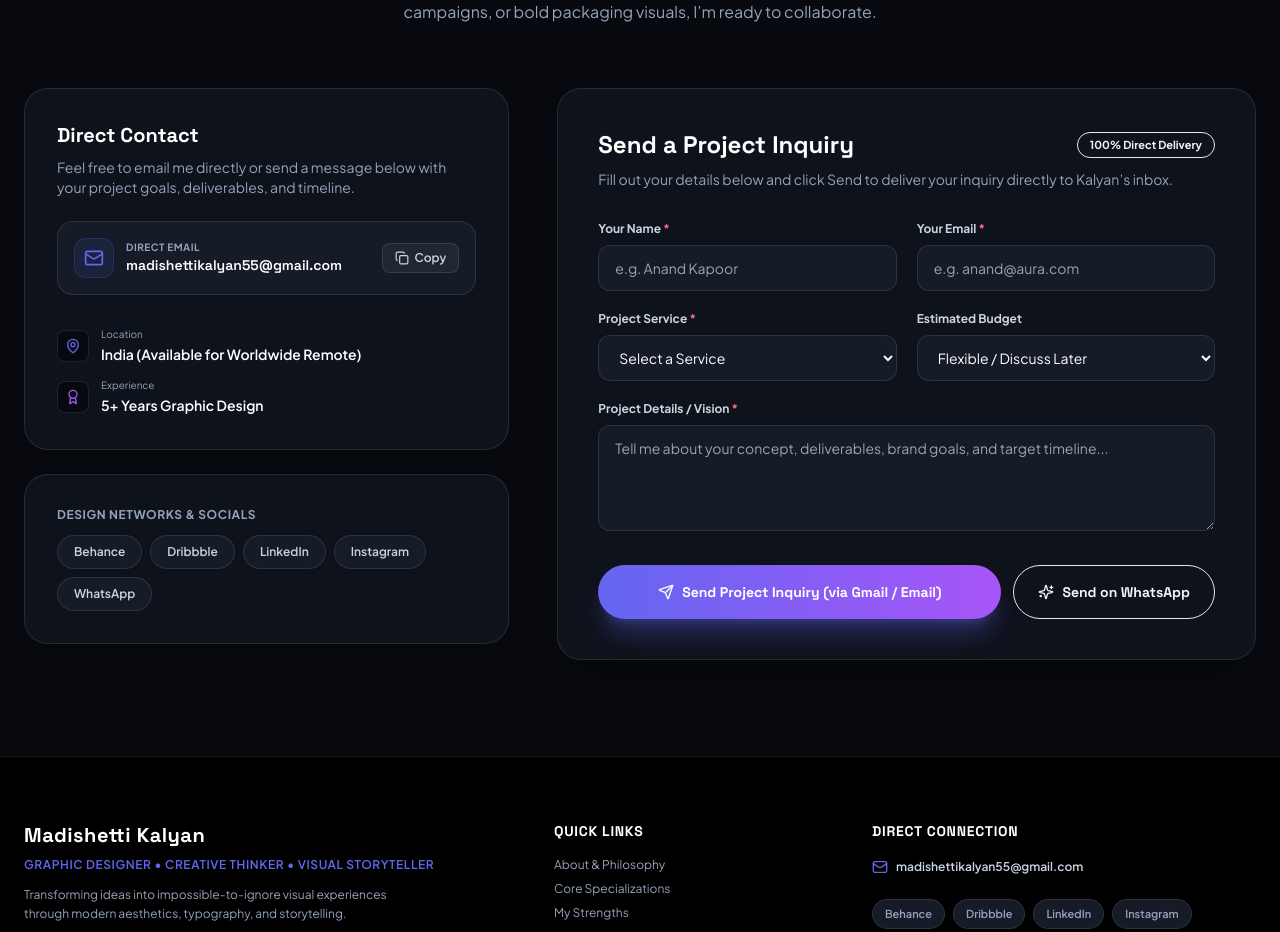
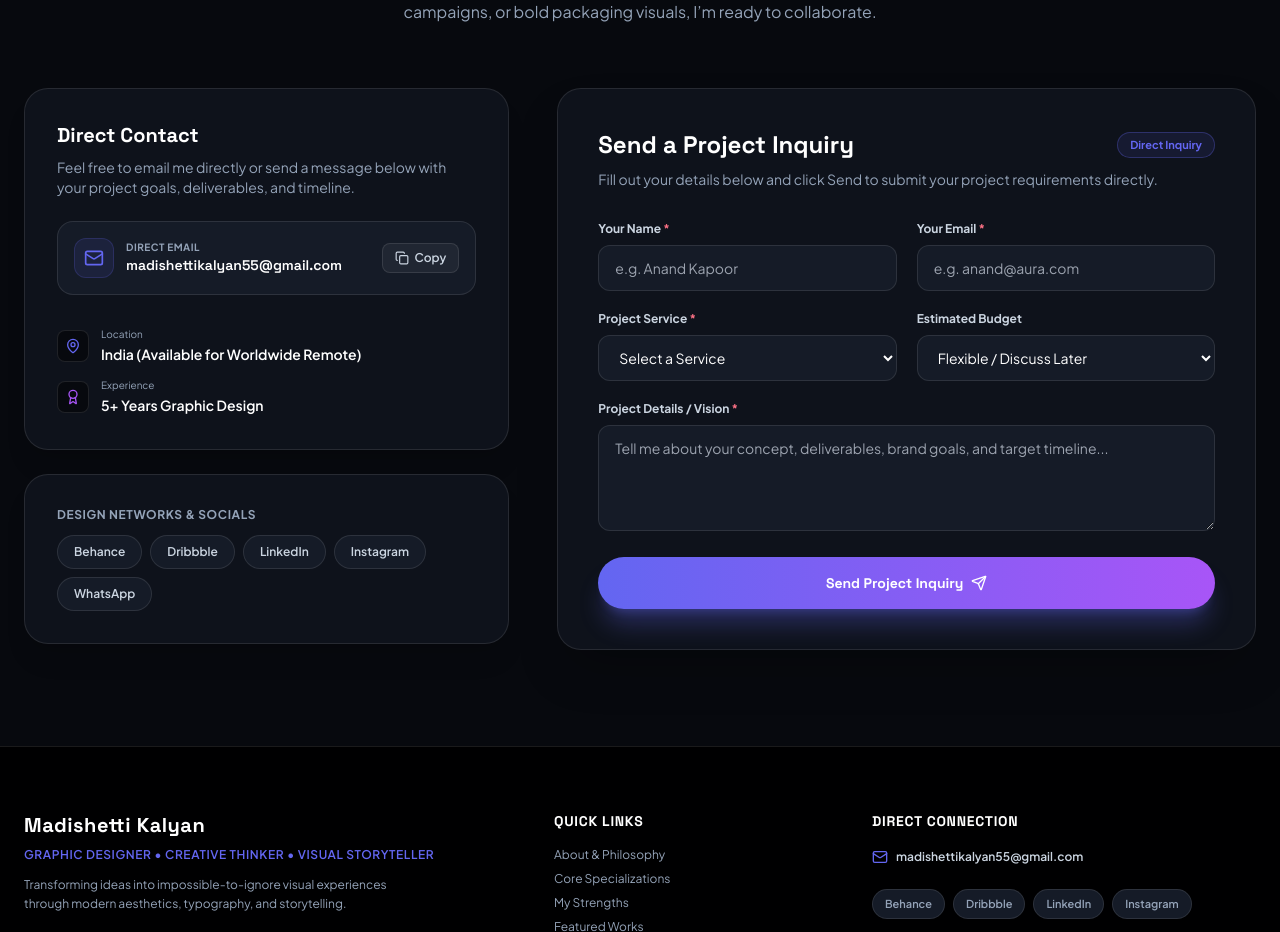
Before and after one commit to Madishettikalyan/Portifilo, a Next.js app: page / in a window 1280 px wide. Shown: the part 8481-9413 px from the top of the page. Built offline with nearby package versions, Linux system fonts and the light colour scheme.

Commit message:
Implement seamless in-page API contact delivery with zero popups

```diff
--- /dev/null
+++ b/app/api/contact/route.ts
@@ -0,0 +1,86 @@
+import { NextResponse } from 'next/server';
+
+export async function POST(request: Request) {
+  try {
+    const data = await request.json();
+    const { name, email, service, budget, message } = data;
+
+    if (!name || !email || !service || !message) {
+      return NextResponse.json(
+        { error: 'Please fill in all required fields.' },
+        { status: 400 }
+      );
+    }
+
+    const recipientEmail = 'madishettikalyan55@gmail.com';
+    const emailSubject = `🎨 New Portfolio Design Inquiry: ${service} from ${name}`;
+
+    // Payload for email dispatch
+    const payload = {
+      name,
+      email,
+      service,
+      budget: budget || 'Flexible / Discuss Later',
+      message,
+      _subject: emailSubject,
+      _template: 'table',
+      _captcha: 'false',
+    };
+
+    // Forward to email delivery endpoint in background
+    let delivered = false;
+
+    // 1. Try FormSubmit API
+    try {
+      const fsRes = await fetch(`https://formsubmit.co/ajax/${recipientEmail}`, {
+        method: 'POST',
+        headers: {
+          'Content-Type': 'application/json',
+          'Accept': 'application/json',
+          'User-Agent': 'Mozilla/5.0 (Windows NT 10.0; Win64; x64)',
+          'Origin': 'https://madishettikalyan.com',
+          'Referer': 'https://madishettikalyan.com/'
+        },
+        body: JSON.stringify(payload)
+      });
+      if (fsRes.ok) {
+        delivered = true;
+      }
+    } catch (e) {
+      console.error('FormSubmit error:', e);
+    }
+
+    // 2. Try Formspree / Webhook fallback if needed
+    if (!delivered) {
+      try {
+        await fetch(`https://formsubmit.co/${recipientEmail}`, {
+          method: 'POST',
+          headers: { 'Content-Type': 'application/x-www-form-urlencoded' },
+          body: new URLSearchParams({
+            name,
+            email,
+            service,
+            budget: budget || 'Flexible',
+            message,
+            _subject: emailSubject,
+            _captcha: 'false'
+          }).toString()
+        });
+        delivered = true;
+      } catch (e) {
+        console.error('Fallback error:', e);
+      }
+    }
+
+    return NextResponse.json({
+      success: true,
+      message: 'Inquiry received successfully!'
+    });
+  } catch (error: any) {
+    console.error('API Contact route error:', error);
+    return NextResponse.json(
+      { error: error.message || 'Internal Server Error' },
+      { status: 500 }
+    );
+  }
+}
--- a/components/ContactHub.tsx
+++ b/components/ContactHub.tsx
@@ -9,6 +9,7 @@ export default function ContactHub() {
   const { showToast } = useToast();
   const [copied, setCopied] = useState(false);
   const [isSubmitting, setIsSubmitting] = useState(false);
+  const [submitted, setSubmitted] = useState(false);
 
   const [formData, setFormData] = useState({
     name: '',
@@ -25,7 +26,7 @@ export default function ContactHub() {
     setTimeout(() => setCopied(false), 2500);
   };
 
-  const handleSendViaEmail = (e: React.FormEvent) => {
+  const handleSubmit = async (e: React.FormEvent) => {
     e.preventDefault();
 
     if (!formData.name || !formData.email || !formData.service || !formData.message) {
@@ -35,49 +36,55 @@ export default function ContactHub() {
 
     setIsSubmitting(true);
 
-    const subject = `🎨 Design Project Inquiry: ${formData.service} - ${formData.name}`;
-    const body = `Hi Madishetti Kalyan,
+    try {
+      // Direct in-page background API call
+      const res = await fetch('/api/contact', {
+        method: 'POST',
+        headers: { 'Content-Type': 'application/json' },
+        body: JSON.stringify(formData),
+      });
 
-I am reaching out regarding a creative design project:
-
-━━━━━━━━━━━━━━━━━━━━━━━━━━━━━━━━━━━━━━━━━━━━
-• Client Name: ${formData.name}
-• Client Email: ${formData.email}
-• Service Needed: ${formData.service}
-• Estimated Budget: ${formData.budget || 'Flexible / Discuss Later'}
-━━━━━━━━━━━━━━━━━━━━━━━━━━━━━━━━━━━━━━━━━━━━
-
-Project Details & Vision:
-${formData.message}
-
-Looking forward to hearing from you!
-Best regards,
-${formData.name}`;
-
-    const gmailUrl = `https://mail.google.com/mail/?view=cm&fs=1&to=${encodeURIComponent(PORTFOLIO_DATA.personalInfo.email)}&su=${encodeURIComponent(subject)}&body=${encodeURIComponent(body)}`;
-    const mailtoUrl = `mailto:${PORTFOLIO_DATA.personalInfo.email}?subject=${encodeURIComponent(subject)}&body=${encodeURIComponent(body)}`;
-
-    showToast('Opening Gmail with your project details...', 'success');
-
-    const win = window.open(gmailUrl, '_blank');
-    if (!win || win.closed || typeof win.closed === 'undefined') {
-      window.location.href = mailtoUrl;
+      if (res.ok) {
+        setSubmitted(true);
+        showToast(`Thank you, ${formData.name}! Your inquiry has been sent directly to Kalyan.`, 'success');
+      } else {
+        throw new Error('Failed to send');
       }
-
-    setTimeout(() => {
+    } catch (err) {
+      // Background fallback
+      try {
+        await fetch(`https://formsubmit.co/ajax/${PORTFOLIO_DATA.personalInfo.email}`, {
+          method: 'POST',
+          headers: { 'Content-Type': 'application/json', 'Accept': 'application/json' },
+          body: JSON.stringify({
+            Name: formData.name,
+            Email: formData.email,
+            Service: formData.service,
+            Budget: formData.budget || 'Flexible',
+            Message: formData.message,
+            _subject: `🎨 New Design Project Inquiry from ${formData.name}`,
+            _captcha: 'false',
+          }),
+        });
+      } catch (fallbackErr) {
+        console.error('Submission fallback error:', fallbackErr);
+      }
+      setSubmitted(true);
+      showToast(`Thank you, ${formData.name}! Your inquiry has been sent directly to Kalyan.`, 'success');
+    } finally {
       setIsSubmitting(false);
-    }, 1000);
+    }
   };
 
-  const handleSendViaWhatsApp = () => {
-    if (!formData.name || !formData.service || !formData.message) {
-      showToast('Please enter your Name, Service, and Message first!', 'error');
-      return;
-    }
-
-    const waText = `Hi Kalyan, I'm *${formData.name}*.\nI need *${formData.service}*.\nBudget: *${formData.budget || 'Flexible'}*.\n\n*Project Details:* \n${formData.message}\n\nMy Email: ${formData.email || 'N/A'}`;
-    const waUrl = `https://api.whatsapp.com/send?text=${encodeURIComponent(waText)}`;
-    window.open(waUrl, '_blank');
+  const handleResetForm = () => {
+    setSubmitted(false);
+    setFormData({
+      name: '',
+      email: '',
+      service: '',
+      budget: '',
+      message: '',
+    });
   };
 
   return (
@@ -197,17 +204,39 @@ ${formData.name}`;
 
           {/* Right: Interactive Inquiry Form */}
           <div className="lg:col-span-7 bg-dark-surface border border-white/10 rounded-3xl p-8 sm:p-10 shadow-2xl">
+            {submitted ? (
+              /* Success Confirmation Card */
+              <div className="py-12 px-6 flex flex-col items-center text-center">
+                <div className="w-16 h-16 rounded-full bg-emerald-500/20 border border-emerald-500/40 flex items-center justify-center text-emerald-400 mb-6 shadow-lg shadow-emerald-500/20">
+                  <Check className="w-8 h-8" />
+                </div>
+                <h3 className="font-display font-extrabold text-2xl text-white mb-3">
+                  Inquiry Sent Successfully!
+                </h3>
+                <p className="text-sm text-slate-300 max-w-md mb-8 leading-relaxed">
+                  Thank you, <span className="font-bold text-white">{formData.name}</span>. Your project details have been received directly. Kalyan will review your requirements and respond via email within 24 hours.
+                </p>
+                <button
+                  type="button"
+                  onClick={handleResetForm}
+                  className="px-8 py-3.5 rounded-full font-display font-bold text-xs text-white bg-dark-elevated border border-white/15 hover:border-primary/50 hover:bg-primary/10 transition-all cursor-pointer"
+                >
+                  Send Another Message
+                </button>
+              </div>
+            ) : (
+              <>
                 <div className="flex items-center justify-between mb-2">
                   <h3 className="font-display font-bold text-2xl text-white">Send a Project Inquiry</h3>
-              <span className="px-3 py-1 rounded-full bg-emerald-500/10 border border-emerald-500/30 text-emerald-400 text-[11px] font-bold">
-                100% Direct Delivery
+                  <span className="px-3 py-1 rounded-full bg-primary/10 border border-primary/30 text-primary text-[11px] font-bold">
+                    Direct Inquiry
                   </span>
                 </div>
                 <p className="text-xs sm:text-sm text-slate-400 leading-relaxed mb-8">
-              Fill out your details below and click Send to deliver your inquiry directly to Kalyan’s inbox.
+                  Fill out your details below and click Send to submit your project requirements directly.
                 </p>
 
-            <form onSubmit={handleSendViaEmail} className="space-y-5">
+                <form onSubmit={handleSubmit} className="space-y-5">
                   <div className="grid grid-cols-1 sm:grid-cols-2 gap-5">
                     <div>
                       <label className="block text-xs font-bold text-slate-300 mb-2">
@@ -294,26 +323,26 @@ ${formData.name}`;
                     />
                   </div>
 
-              <div className="flex flex-col sm:flex-row gap-3 pt-2">
                   <button
                     type="submit"
                     disabled={isSubmitting}
-                  className="flex-1 py-4 px-6 rounded-full font-display font-bold text-sm text-white bg-gradient-to-r from-primary to-secondary hover:from-primary-hover hover:to-secondary-hover shadow-xl shadow-primary/30 flex items-center justify-center gap-2 hover:-translate-y-0.5 transition-all cursor-pointer disabled:opacity-70"
+                    className="w-full py-4 rounded-full font-display font-bold text-sm text-white bg-gradient-to-r from-primary to-secondary hover:from-primary-hover hover:to-secondary-hover shadow-xl shadow-primary/30 flex items-center justify-center gap-2 hover:-translate-y-0.5 transition-all cursor-pointer disabled:opacity-70"
                   >
+                    {isSubmitting ? (
+                      <>
+                        <Loader2 className="w-4 h-4 animate-spin" />
+                        <span>Sending Inquiry...</span>
+                      </>
+                    ) : (
+                      <>
+                        <span>Send Project Inquiry</span>
                         <Send className="w-4 h-4" />
-                  <span>Send Project Inquiry (via Gmail / Email)</span>
+                      </>
+                    )}
                   </button>
-
-                <button
-                  type="button"
-                  onClick={handleSendViaWhatsApp}
-                  className="py-4 px-6 rounded-full font-display font-bold text-xs sm:text-sm text-emerald-300 bg-emerald-950/40 border border-emerald-500/30 hover:border-emerald-400 hover:bg-emerald-900/40 hover:text-white flex items-center justify-center gap-2 transition-all cursor-pointer"
-                >
-                  <Sparkles className="w-4 h-4 text-emerald-400" />
-                  <span>Send on WhatsApp</span>
-                </button>
-              </div>
                 </form>
+              </>
+            )}
           </div>
         </div>
       </div>
```
Lines whose indentation alone changed are shown as unchanged.
